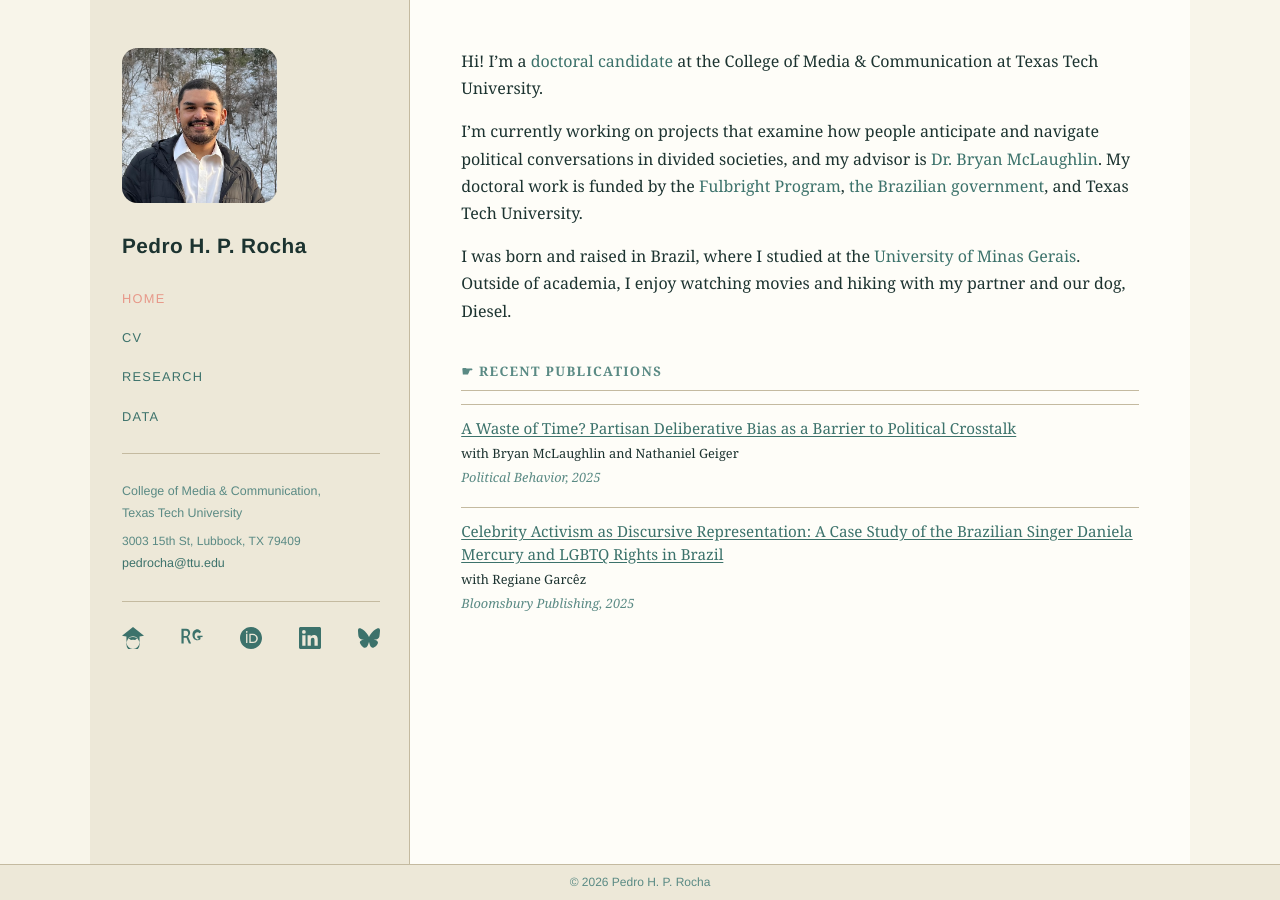
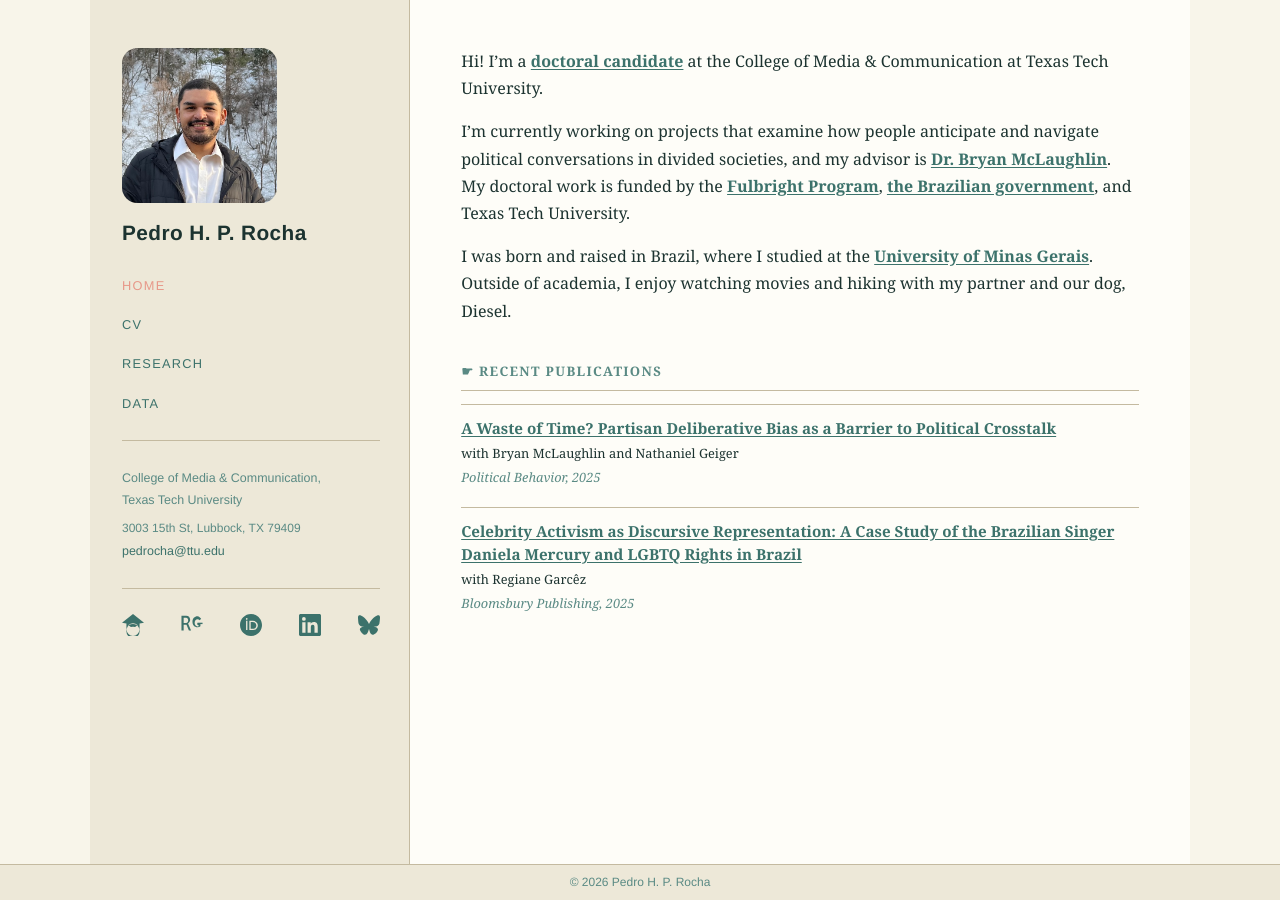
Before and after one commit to pedrohprocha/pedrohprocha.github.io, a Jekyll site: the page built from index.md, in a window 1280 px wide. Built offline with Jekyll 4.4.1, drawn with Linux system fonts in a browser that asks for light colours; some web fonts are replaced.

Commit message:
Tighten headshot-to-name gap; bold+underline main content links
- Headshot bottom margin: 1.8rem → 1rem (closer to name)
- .main-content a: font-weight 700 + underline to distinguish from body text

Co-Authored-By: Claude Sonnet 4.6 <noreply@anthropic.com>

```diff
--- a/assets/css/main.css
+++ b/assets/css/main.css
@@ -371,7 +371,7 @@ h3 {
     object-fit: cover;
     border-radius: 10%;
     display: block;
-    margin: 0 0 1.8rem;
+    margin: 0 0 1rem;
 }
 
 .sidebar h1 {
@@ -422,6 +422,11 @@ h3 {
 }
 .main-content p {
     max-width: 100%;
+}
+.main-content a {
+    font-weight: 700;
+    text-decoration: underline;
+    text-underline-offset: 2px;
 }
 
 /* ── Inner page typography ───────────────────────────────── */
```
